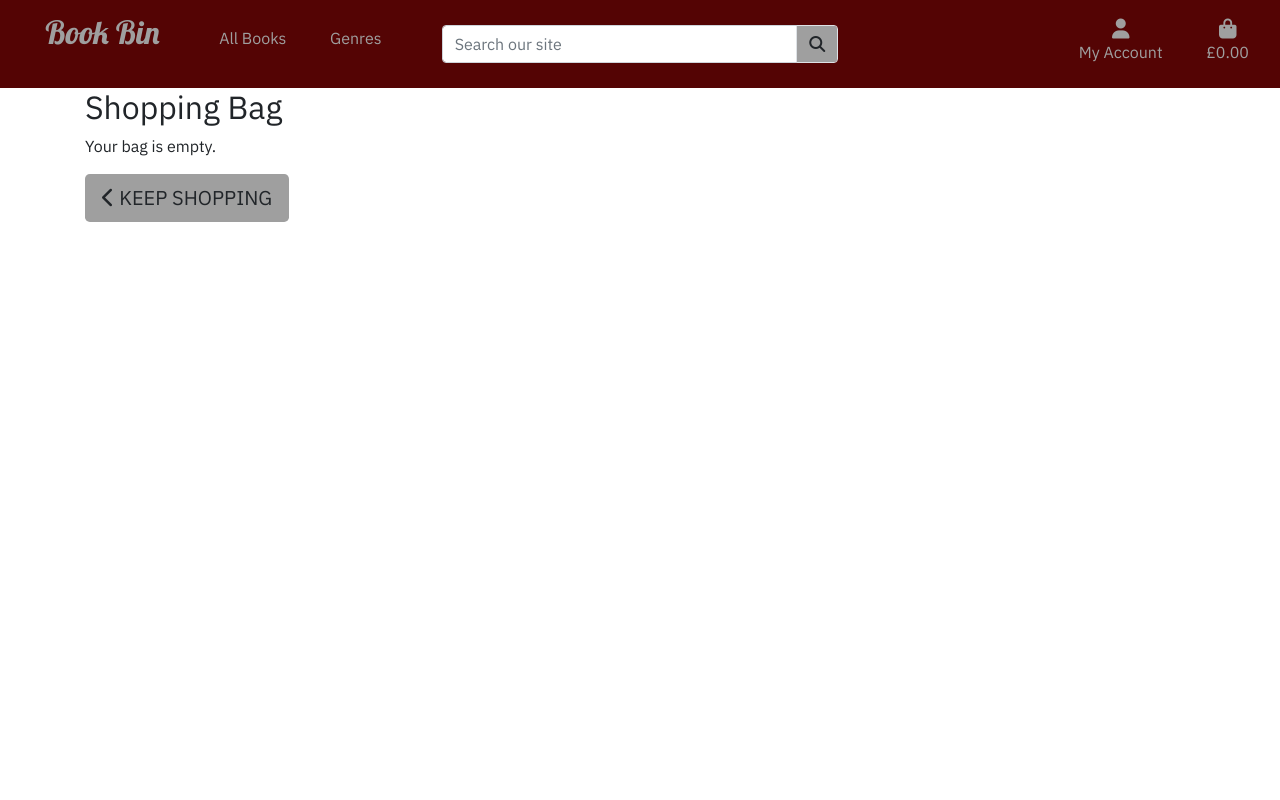
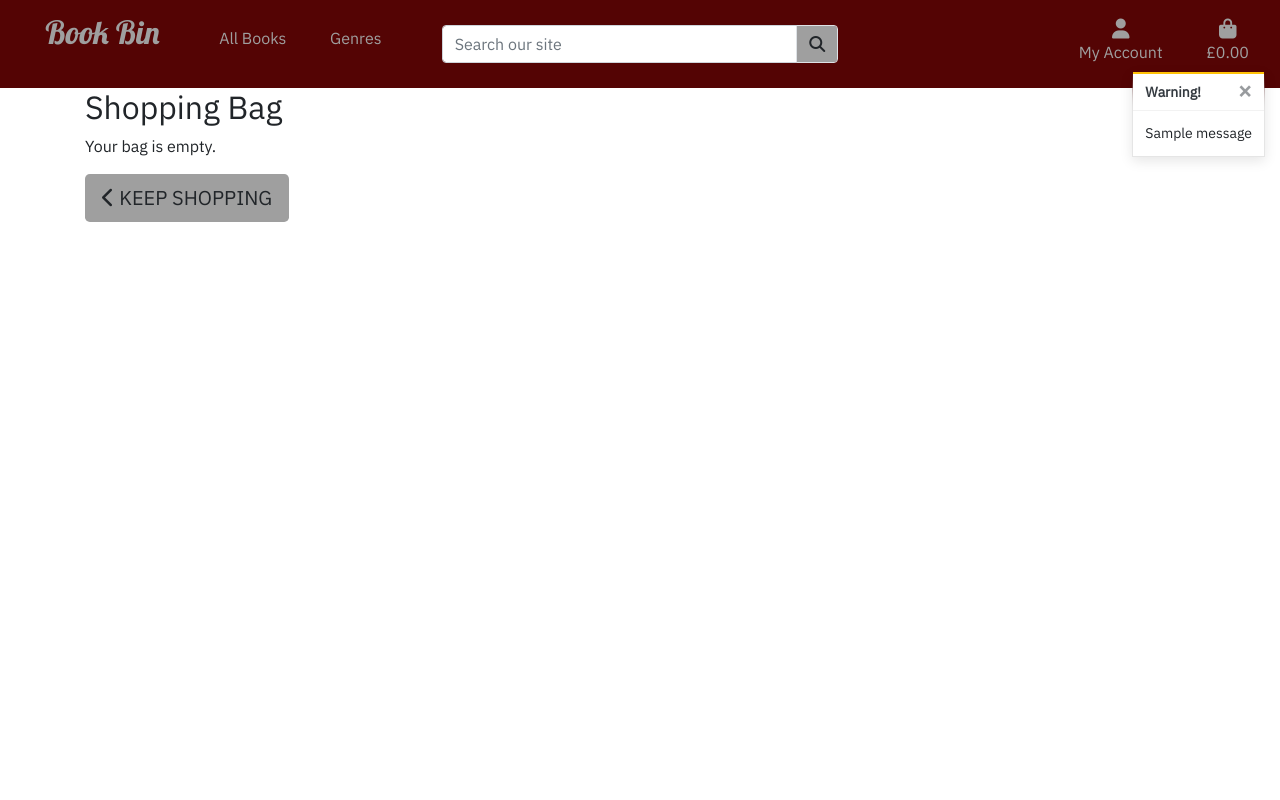
Before and after one commit to OniAkuma96/book_bin, a Django app: page /bag/ in a window 1280 px wide. Run offline with Django 3.2, Linux system fonts and the light colour scheme; tables that the repository leaves empty hold one stand-in row (values such as "Sample post"); one stand-in notice (Sample message) is shown; some libraries are stand-ins or nearby versions.

Commit message:
added toasts

```diff
--- a/bag/views.py
+++ b/bag/views.py
@@ -1,4 +1,7 @@
 from django.shortcuts import render, redirect, reverse, HttpResponse
+from django.contrib import messages
+
+from products.models import Product
 
 
 def view_bag(request):
@@ -10,6 +13,7 @@ def view_bag(request):
 def add_to_bag(request, item_id):
     """ Add an ammount of a product to the shopping bag """
 
+    product = Product.objects.get(pk=item_id)
     quantity = int(request.POST.get('quantity'))
     redirect_url = request.POST.get('redirect_url')
     bag = request.session.get('bag', {})
@@ -18,6 +22,7 @@ def add_to_bag(request, item_id):
         bag[item_id] += quantity
     else:
         bag[item_id] = quantity
+        messages.success(request, f'Added {product.title} to your bag')
 
     request.session['bag'] = bag
     return redirect(redirect_url)
--- a/book_bin/settings.py
+++ b/book_bin/settings.py
@@ -79,6 +79,8 @@ TEMPLATES = [
         },
     },
 ]
+
+MESSAGE_STORAGE = 'django.contrib.messages.storage.session.SessionStorage'
 
 AUTHENTICATION_BACKENDS = [
     # Needed to login by username in Django admin, regardless of `allauth`
--- a/static/css/base.css
+++ b/static/css/base.css
@@ -30,11 +30,6 @@ https://learn.codeinstitute.net/courses/course-v1:CodeInstitute+FSF_102+Q1_2020/
     max-width: 400px;
 }
 
-.update-link,
-.remove-item {
-    cursor: pointer;
-}
-
 /* navbar */
 .main-nav-logo {
     font-family: 'Lobster', cursive;
@@ -57,9 +52,30 @@ https://learn.codeinstitute.net/courses/course-v1:CodeInstitute+FSF_102+Q1_2020/
     min-width: 260px;
 }
 
+.update-link,
+.remove-item {
+    cursor: pointer;
+}
+
 /* colors */
 .bg-maroon {
     background-color: #540404;
 }
 
+/* toasts */
+.message-container {
+    position: fixed;
+    top: 72px;
+    right: 15px;
+    z-index: 99999;
+}
+
+.custom-toast {
+    overflow: visible;
+}
+
+.toast-capper {
+    height: 2px;
+}
+
 /* media queries */
--- a/templates/base.html
+++ b/templates/base.html
@@ -182,7 +182,21 @@
         </header>
 
         {% if messages %}
-            <div class="message-container"></div>
+            <div class="message-container">
+                {% for message in messages %}
+                    {% with message.level as level %}
+                        {% if level == 40 %}
+                            {% include 'includes/toasts/toast_error.html' %}
+                        {% elif level == 30 %}
+                            {% include 'includes/toasts/toast_success.html' %}
+                        {% elif level == 25 %}
+                            {% include 'includes/toasts/toast_warning.html' %}
+                        {% else %}
+                            {% include 'includes/toasts/toast_info.html' %}
+                        {% endif %}
+                    {% endwith %}
+                {% endfor %}
+            </div>
         {% endif %}
 
         {% block page_header %}
@@ -192,6 +206,9 @@
         {% endblock %}
 
         {% block postloadjs %}
+            <script type="text/javascript">
+                $('.toast').toast('show');
+            </script>
         {% endblock %}
 
 
--- /dev/null
+++ b/templates/includes/toasts/toast_warning.html
@@ -0,0 +1,15 @@
+<!-- from https://github.com/Code-Institute-Solutions/boutique_ado_v1/blob/e5323862cc7563f65526f0108f37c57ad92f7931/templates/includes/toasts/toast_warning.html -->
+
+<div class="toast custom-toast rounded-0 border-top-0" data-autohide="false">
+    <div class="arrow-up arrow-warning"></div>
+    <div class="w-100 toast-capper bg-warning"></div>
+    <div class="toast-header bg-white text-dark">
+        <strong class="mr-auto">Warning!</strong>
+        <button type="button" class="ml-2 mb-1 close text-dark" data-dismiss="toast" aria-label="Close">
+            <span aria-hidden="true">&times;</span>
+        </button>
+    </div>
+    <div class="toast-body bg-white">
+        {{ message }}
+    </div>
+</div>
```
Also changed, not shown: templates/includes/toasts/toast_error.html (added, +15 -0 lines), templates/includes/toasts/toast_info.html (added, +15 -0 lines), templates/includes/toasts/toast_success.html (added, +16 -0 lines), README.md.
